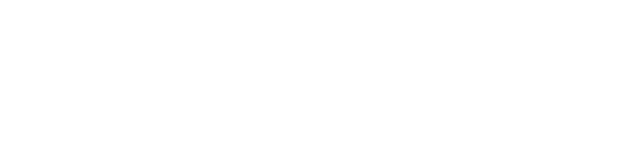
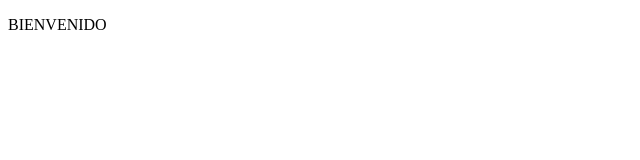
Before and after one commit to AldaRodriCh/PROYECTOGITHUB, a plain HTML site: page index.html in a window 1280 px wide. Shown: the whole page, without its empty margins (0-640 px from the left). Drawn offline with Linux system fonts and the light colour scheme.

Commit message:
Se agrego un campo de un parrafo en el index.

```diff
--- a/index.html
+++ b/index.html
@@ -6,6 +6,6 @@
     <title>Pagina de Prueba</title>
 </head>
 <body>
-
+    <p>BIENVENIDO</p>
 </body>
 </html>
--- a/style.css
+++ b/style.css
@@ -0,0 +1,3 @@
+body{
+
+}
```
